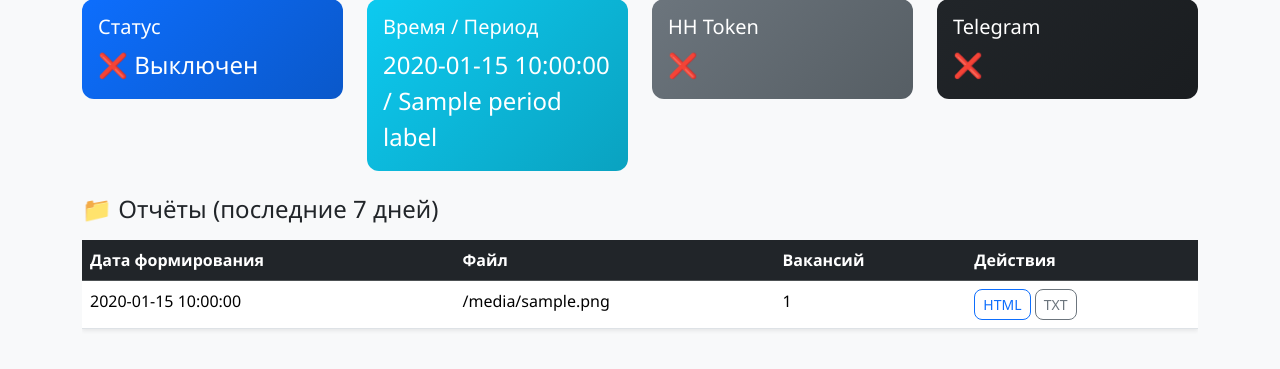
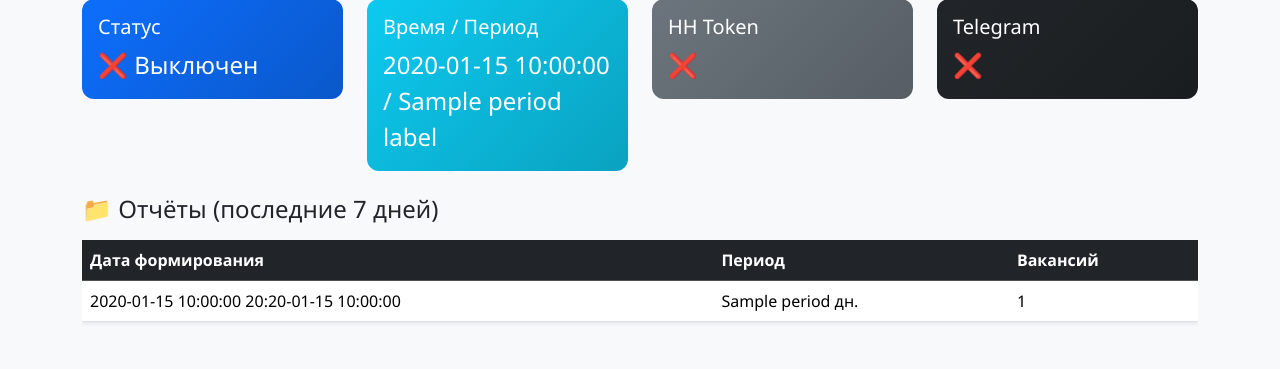
Before and after one commit to ankoriru/hreserch, a Flask app: template templates/dashboard.html in a window 1280 px wide. Shown: the part 95-464 px from the top of the page. Run offline with Flask 3, Linux system fonts and the light colour scheme; the template is opened without the code that fills it: most values are stand-ins (such as "Sample title", 1, 10 or a date in 2020).

Commit message:
Add files via upload

```diff
--- a/templates/dashboard.html
+++ b/templates/dashboard.html
@@ -50,21 +50,16 @@
         <thead class="table-dark">
             <tr>
                 <th>Дата формирования</th>
-                <th>Файл</th>
+                <th>Период</th>
                 <th>Вакансий</th>
-                <th>Действия</th>
             </tr>
         </thead>
         <tbody>
             {% for r in reports %}
-            <tr>
-                <td>{{ r.date }}</td>
-                <td>{{ r.filename }}</td>
+            <tr onclick="window.open('{{ url_for('view_report', filename=r.filename) }}', '_blank')" style="cursor:pointer">
+                <td>{{ r.date }}{% if r.time %} {{ r.time[:2] }}:{{ r.time[2:] }}{% endif %}</td>
+                <td>{{ r.period }} дн.</td>
                 <td>{{ r.count if r.count is not none else "—" }}</td>
-                <td>
-                    <a href="{{ url_for('view_report', filename=r.filename) }}" class="btn btn-sm btn-outline-primary" target="_blank">HTML</a>
-                    <a href="{{ url_for('view_report', filename=r.filename.replace('.html', '.txt')) }}" class="btn btn-sm btn-outline-secondary" target="_blank">TXT</a>
-                </td>
             </tr>
             {% endfor %}
         </tbody>
```
